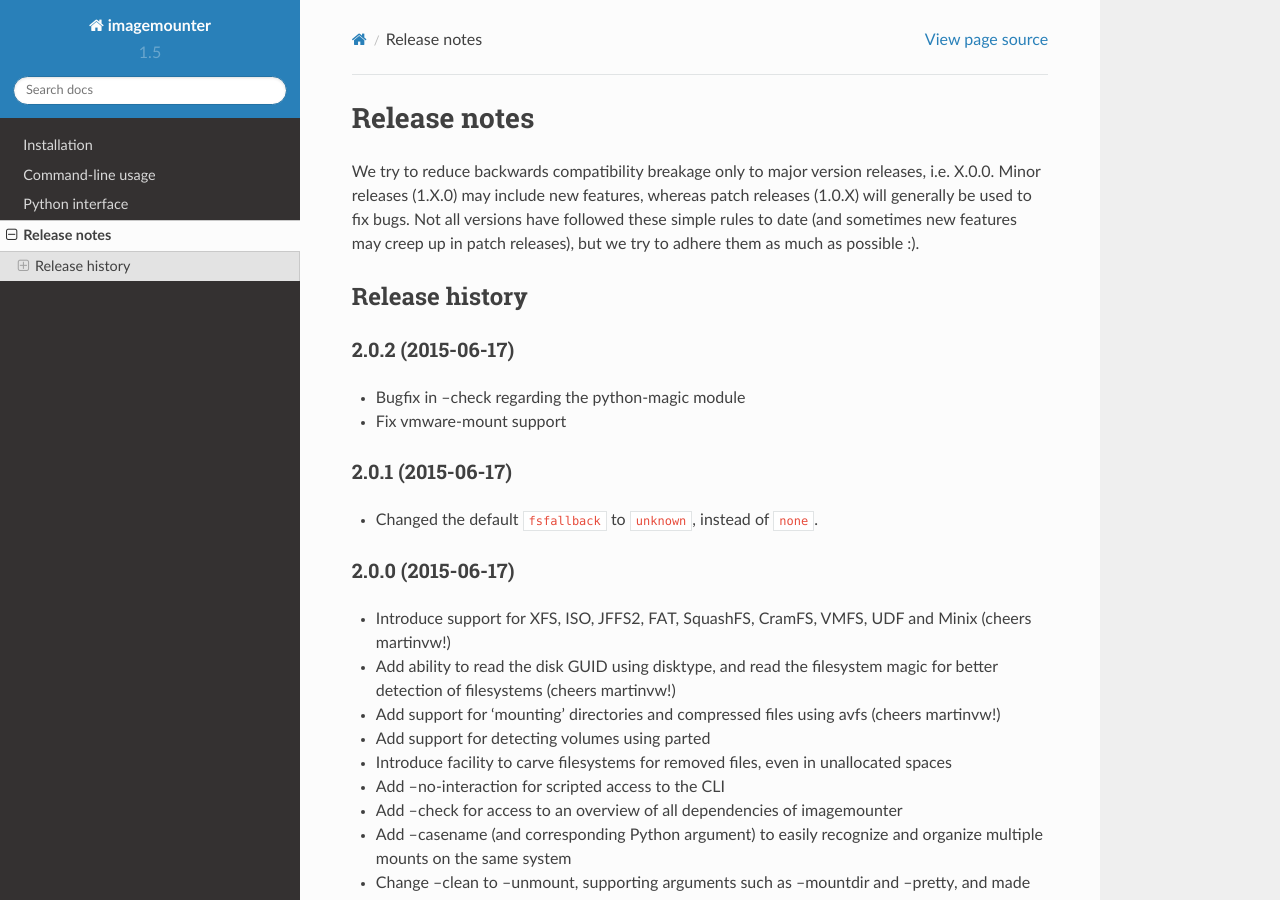
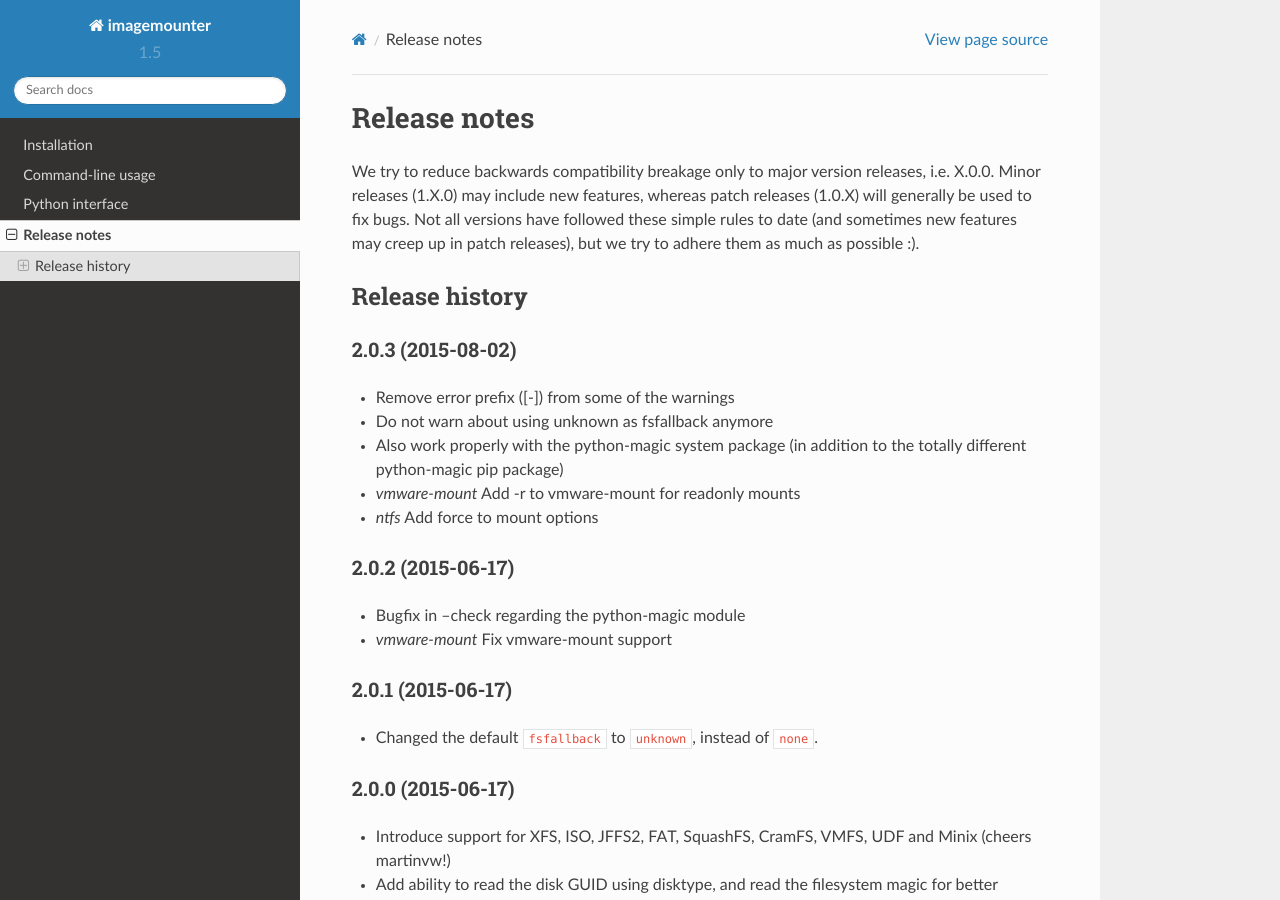
Before and after one commit to ralphje/imagemounter, a Sphinx documentation site: the page built from docs/changelog.rst, in a window 1280 px wide and 900 px high. Built offline with Sphinx 7.4.7 and the Read the Docs theme 2.0.0, drawn with Linux system fonts in a browser that asks for light colours.

Commit message:
Time to release 2.0.3

```diff
--- a/docs/changelog.rst
+++ b/docs/changelog.rst
@@ -6,10 +6,18 @@ We try to reduce backwards compatibility breakage only to major version releases
 Release history
 ~~~~~~~~~~~~~~~
 
+2.0.3 (2015-08-02)
+------------------
+* Remove error prefix ([-]) from some of the warnings
+* Do not warn about using unknown as fsfallback anymore
+* Also work properly with the python-magic system package (in addition to the totally different python-magic pip package)
+* *vmware-mount* Add -r to vmware-mount for readonly mounts
+* *ntfs* Add force to mount options
+
 2.0.2 (2015-06-17)
 ------------------
 * Bugfix in --check regarding the python-magic module
-* Fix vmware-mount support
+* *vmware-mount* Fix vmware-mount support
 
 2.0.1 (2015-06-17)
 ------------------
--- a/imagemounter/__init__.py
+++ b/imagemounter/__init__.py
@@ -2,7 +2,7 @@ from __future__ import print_function
 from __future__ import unicode_literals
 
 __ALL__ = ['Volume', 'Disk', 'ImageParser', 'Unmounter']
-__version__ = '2.0.2'
+__version__ = '2.0.3'
 
 BLOCK_SIZE = 512
 VOLUME_SYSTEM_TYPES = ('detect', 'dos', 'bsd', 'sun', 'mac', 'gpt', 'dbfiller')
```
